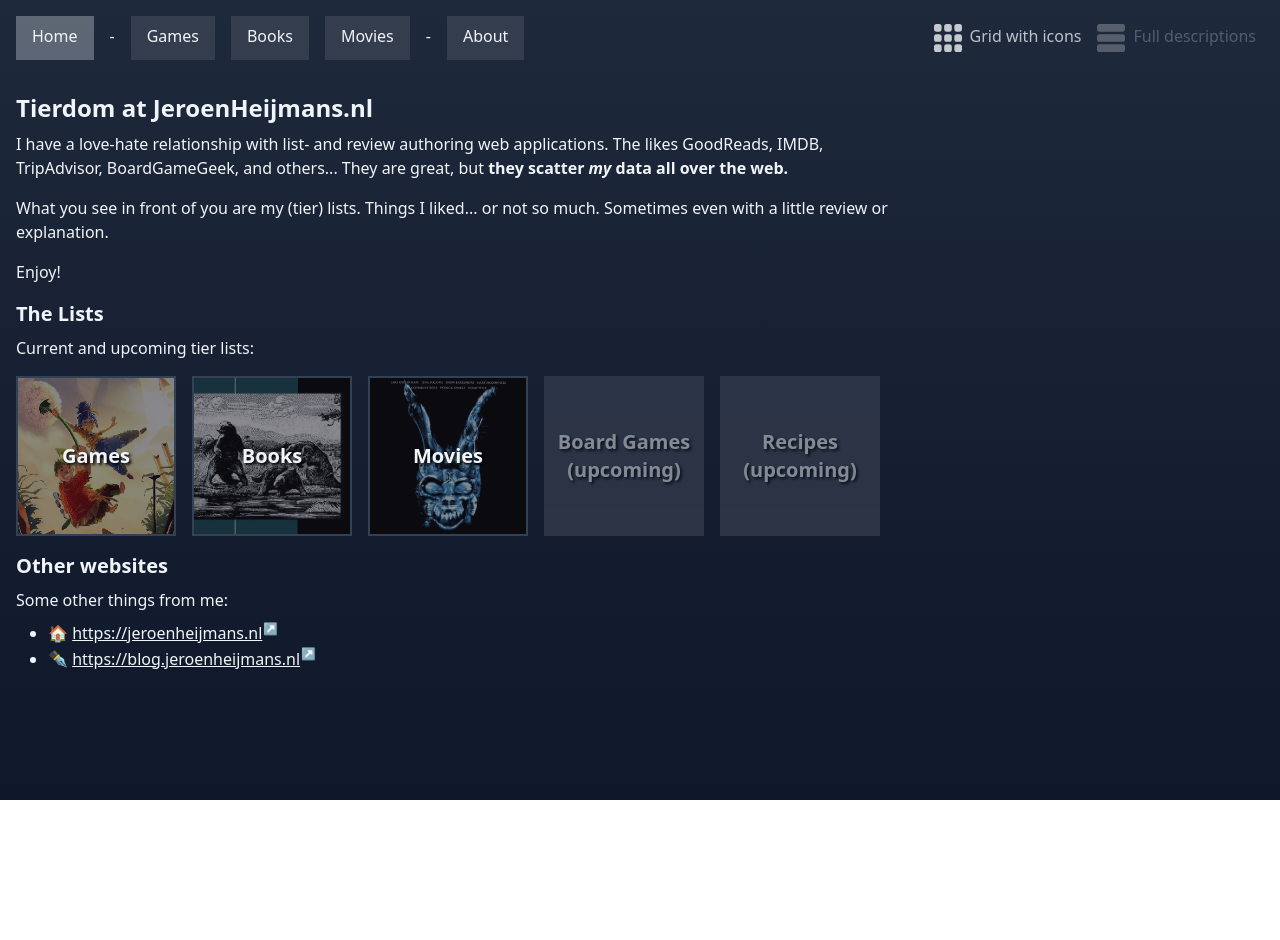
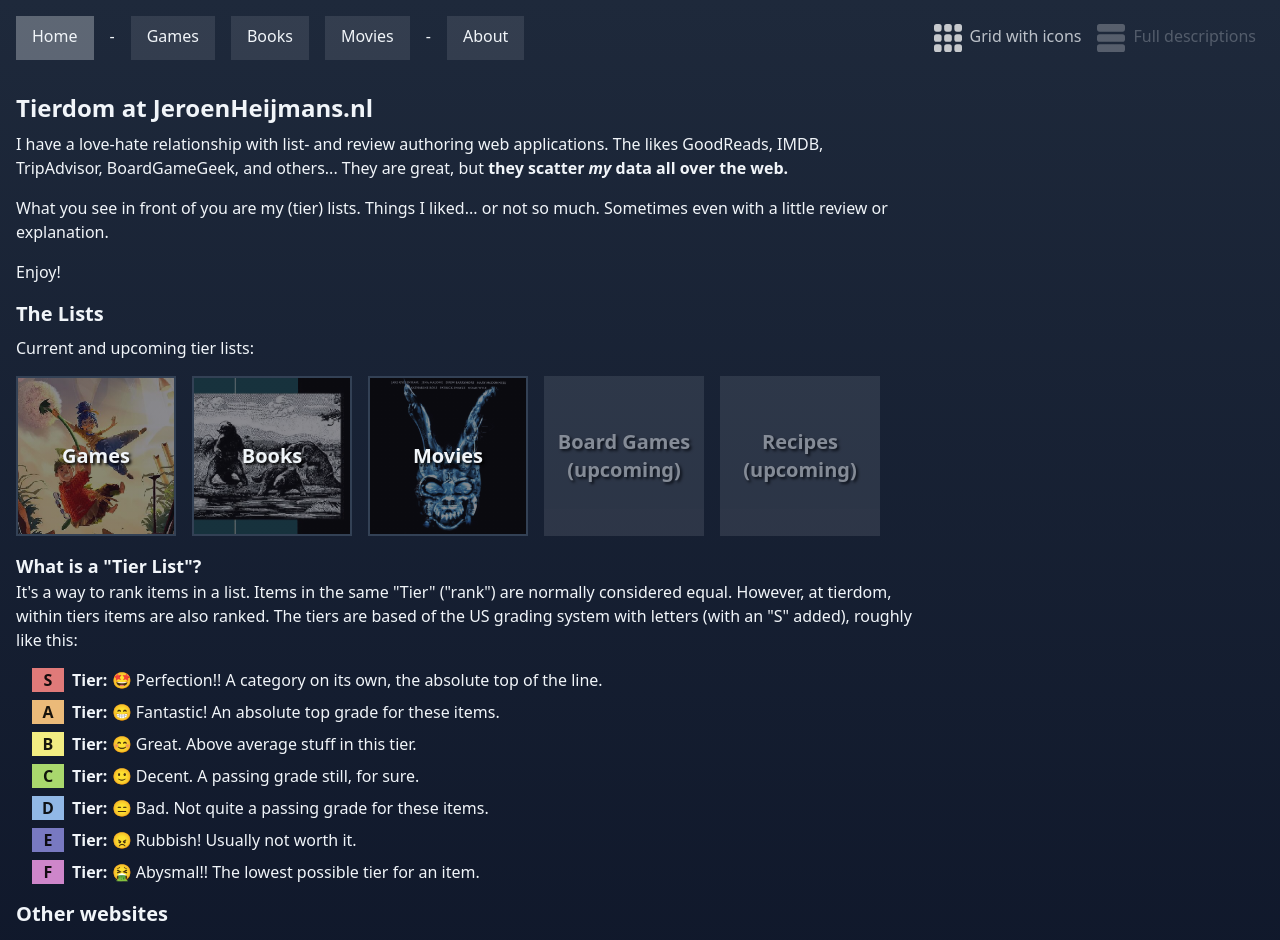
Before and after one commit to jeroenheijmans/tierdom, a SvelteKit app: page / in a window 1280 px wide. Shown: the top 940 px of the page. Before the commit the page ends 800 px from the top, so only its background shows below. Built offline with nearby package versions, Linux system fonts and the light colour scheme.

Commit message:
Add tier list explanation

```diff
--- /dev/null
+++ b/src/lib/components/AboutTierLists.svelte
@@ -0,0 +1,58 @@
+<script lang="ts">
+  export let clazz = '';
+</script>
+
+<!-- prettier-ignore -->
+<div class={clazz}>
+  <h2 class="text-lg font-bold">What is a "Tier List"?</h2>
+  <p>
+    It's a way to rank items in a list.
+    Items in the same "Tier" ("rank") are normally considered equal.
+    However, at tierdom, within tiers items are also ranked.
+    The tiers are based of the US grading system with letters (with an "S" added), roughly like this:
+  </p>
+  <ul class="mt-4">
+    <li class="ml-4 mb-2 flex gap-2">
+      <strong class="shrink-0">
+        <span class="w-8 text-black/90 text-center inline-block bg-S-tier">S</span>
+      </strong>
+      <span><strong>Tier:</strong> 🤩 Perfection!! A category on its own, the absolute top of the line.</span>
+    </li>
+    <li class="ml-4 mb-2 flex gap-2">
+      <strong class="shrink-0">
+        <span class="w-8 text-black/90 text-center inline-block bg-A-tier">A</span>
+      </strong>
+      <span><strong>Tier:</strong> 😁 Fantastic! An absolute top grade for these items.</span>
+    </li>
+    <li class="ml-4 mb-2 flex gap-2">
+      <strong class="shrink-0">
+        <span class="w-8 text-black/90 text-center inline-block bg-B-tier">B</span>
+      </strong>
+      <span><strong>Tier:</strong> 😊 Great. Above average stuff in this tier.</span>
+    </li>
+    <li class="ml-4 mb-2 flex gap-2">
+      <strong class="shrink-0">
+        <span class="w-8 text-black/90 text-center inline-block bg-C-tier">C</span>
+      </strong>
+      <span><strong>Tier:</strong> 🙂 Decent. A passing grade still, for sure.</span>
+    </li>
+    <li class="ml-4 mb-2 flex gap-2">
+      <strong class="shrink-0">
+        <span class="w-8 text-black/90 text-center inline-block bg-D-tier">D</span>
+      </strong>
+      <span><strong>Tier:</strong> 😑 Bad. Not quite a passing grade for these items.</span>
+    </li>
+    <li class="ml-4 mb-2 flex gap-2">
+      <strong class="shrink-0">
+        <span class="w-8 text-black/90 text-center inline-block bg-E-tier">E</span>
+      </strong>
+      <span><strong>Tier:</strong> 😠 Rubbish! Usually not worth it.</span>
+    </li>
+    <li class="ml-4 mb-2 flex gap-2">
+      <strong class="shrink-0">
+        <span class="w-8 text-black/90 text-center inline-block bg-F-tier">F</span>
+      </strong>
+      <span><strong>Tier:</strong> 🤮 Abysmal!! The lowest possible tier for an item.</span>
+    </li>
+  </ul>
+</div>
--- a/src/routes/+page.svelte
+++ b/src/routes/+page.svelte
@@ -1,3 +1,7 @@
+<script>
+  import AboutTierLists from '$lib/components/AboutTierLists.svelte';
+</script>
+
 <!-- prettier-ignore -->
 <div class="max-w-4xl">
   <h1 class="text-2xl font-bold mt-8">Tierdom at JeroenHeijmans.nl</h1>
@@ -39,6 +43,9 @@
       <span class="text-center">Recipes<br>(upcoming)</span>
     </span>
   </div>
+
+  <AboutTierLists clazz="mt-4" />
+
   <h2 class="text-xl font-bold mt-4">Other websites</h2>
   <p class="mt-2">Some other things from me:</p>
   <ul class="mt-2">
--- a/src/routes/about/+page.svelte
+++ b/src/routes/about/+page.svelte
@@ -1,3 +1,7 @@
+<script>
+  import AboutTierLists from '$lib/components/AboutTierLists.svelte';
+</script>
+
 <!-- prettier-ignore -->
 <div class="max-w-4xl">
   <h1 class="text-2xl font-bold mt-8">What is all this?</h1>
@@ -62,6 +66,8 @@
     </tbody>
   </table>
 
+  <AboutTierLists clazz="mt-8" />
+
   <h2 class="text-lg font-bold mt-8">What's with the name "Tierdom"?</h2>
   <p class="mt-2">
     Well... it's my own little
```
